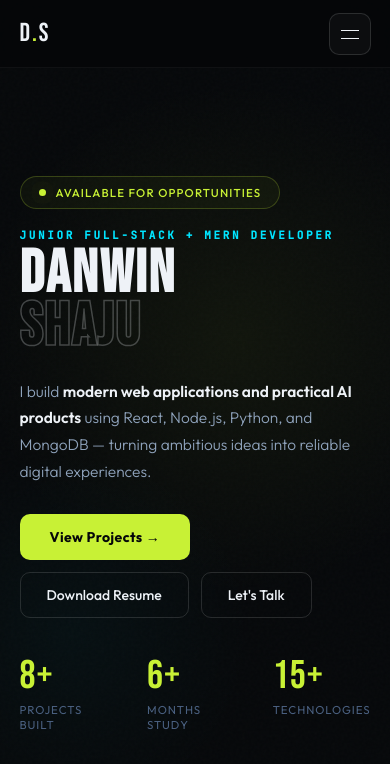
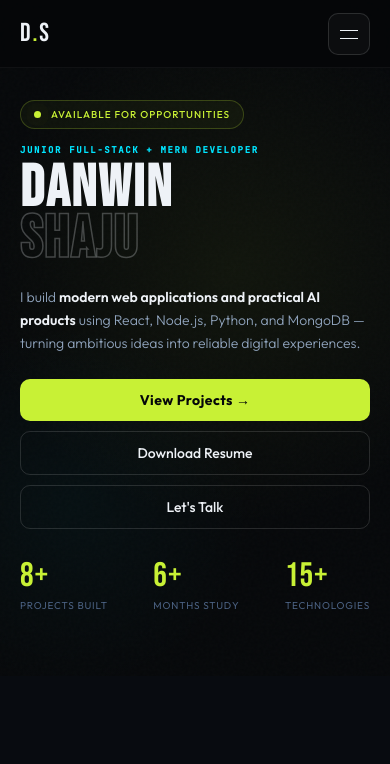
Before and after one commit to Danwinshaju/Danwin-portfolio, a plain HTML site: page index.html in a window 390 px wide. Shown: the top 764 px of the page. Drawn offline with Linux system fonts and the light colour scheme.

Commit message:
Improve mobile portfolio layout

```diff
--- a/about.css
+++ b/about.css
@@ -537,17 +537,22 @@ section,#certifications,#resume,#contact,.info-section{
   .cert-grid{grid-template-columns:repeat(2,1fr)}
   .about-highlights{grid-template-columns:repeat(2,1fr)}
 }
-@media(max-width:960px){
-  #hero{grid-template-columns:1fr;padding-top:120px}
+@media(max-width:960px), (max-width:1100px) and (pointer:coarse){
+  #hero{
+    grid-template-columns:1fr;
+    min-height:auto;
+    align-items:start;
+    padding:112px var(--px) 76px;
+  }
   .hero-right{display:none}
-  .about-inner{grid-template-columns:1fr;gap:60px}
+  .about-inner{grid-template-columns:1fr;gap:44px}
   .about-photo-wrap{margin:0 auto}
   .proj-grid{grid-template-columns:1fr}
   .contact-grid{grid-template-columns:repeat(2,1fr)}
   .soft-skills{grid-template-columns:1fr}
   .soft-grid{grid-template-columns:repeat(2,1fr)}
 }
-@media(max-width:768px){
+@media(max-width:768px), (max-width:1100px) and (pointer:coarse){
   :root{--px:5vw;--section-space:76px;--card-pad:24px;--grid-gap:16px}
   .nav-links{display:none}
   .menu-toggle{display:block}
@@ -558,7 +563,22 @@ section,#certifications,#resume,#contact,.info-section{
   .mobile-nav a:hover{color:var(--lime)}
   body.menu-open{overflow:hidden}
   body{cursor:auto}.cursor{display:none}
+  #hero{padding-top:100px;padding-bottom:64px}
+  .hero-status{font-size:10px;padding:7px 13px;margin-bottom:18px}
+  .hero-name{font-size:clamp(54px,15vw,72px);margin-bottom:20px}
+  .hero-kicker{font-size:9px;letter-spacing:.18em}
+  .hero-desc{font-size:14px;line-height:1.65;margin-bottom:24px}
+  .hero-actions{display:grid;grid-template-columns:1fr 1fr;gap:10px;margin-bottom:30px}
+  .hero-actions .btn-lime:first-child{grid-column:1/-1}
+  .hero-actions .btn-lime,.hero-actions .btn-ghost{width:100%;padding:12px 14px}
+  .hero-stats{justify-content:space-between;gap:14px}
+  .stat-num{font-size:34px}
+  .stat-lbl{font-size:10px}
   section,#certifications,#resume,#contact,.info-section{padding:80px var(--px)}
+  #about{padding-top:72px;padding-bottom:72px}
+  .about-photo-wrap{width:min(100%,320px)}
+  .about-photo-frame{height:auto;aspect-ratio:4/5}
+  .about-text-side p{font-size:14px;line-height:1.75}
   .skills-grid{grid-template-columns:1fr}
   .soft-skills{padding:0;gap:30px}
   .skills-header,.contact-heading-row{margin-bottom:38px}
@@ -577,7 +597,10 @@ section,#certifications,#resume,#contact,.info-section{
   .rb-btns{flex-direction:column;align-items:center}
 }
 @media(max-width:480px){
-  .hero-stats{gap:28px}
+  :root{--px:20px}
+  .hero-actions{grid-template-columns:1fr}
+  .hero-actions .btn-lime:first-child{grid-column:auto}
+  .hero-stats{gap:10px}
   .contact-grid{grid-template-columns:1fr}
   .back-to-top{right:16px;bottom:16px;width:42px;height:42px}
 }
--- a/index.html
+++ b/index.html
@@ -8,7 +8,7 @@
 <link rel="preconnect" href="https://fonts.googleapis.com">
 <link rel="preconnect" href="https://fonts.gstatic.com" crossorigin>
 <link href="https://fonts.googleapis.com/css2?family=Bebas+Neue&family=Outfit:wght@300;400;500;600;700&family=JetBrains+Mono:wght@400;500&display=swap" rel="stylesheet">
-<link rel="stylesheet" href="./about.css?v=20260806-3">
+<link rel="stylesheet" href="./about.css?v=20260806-4">
 </head>
 <body>
 
```
